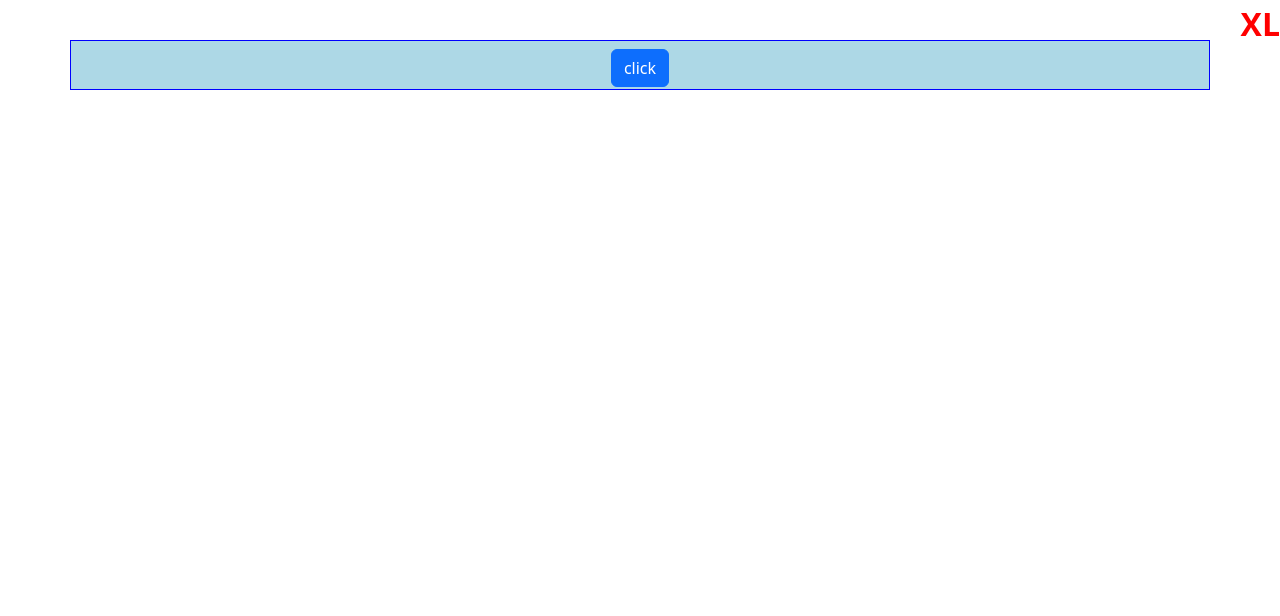
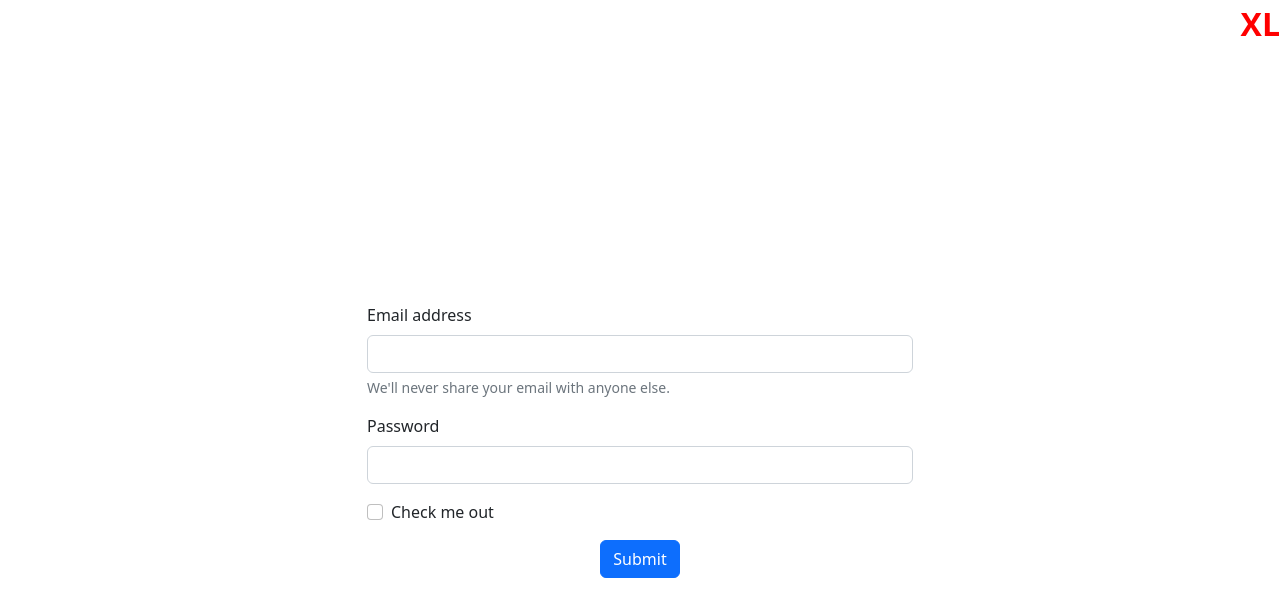
Before and after one commit to Johan-Hennius/practice-page, a plain HTML site: page index.html in a window 1280 px wide. Drawn offline with nearby package versions, Linux system fonts and the light colour scheme.

Commit message:
Practice for basic alignment of form using flexbox

```diff
--- a/index.html
+++ b/index.html
@@ -22,10 +22,23 @@
 <body>
 
     <main class="container">
-        <div class="row box">
-            <div class="col-auto mx-auto my-auto">
-                <button class="btn btn-primary">click</button>
+        <div class="row min-vh-100 d-flex justify-content-center align-items-center">
+        <form class="col-10 col-md-8 col-lg-6 form-wrapper d-flex flex-column">
+            <div class="mb-3">
+              <label for="exampleInputEmail1" class="form-label">Email address</label>
+              <input type="email" class="form-control" id="exampleInputEmail1" aria-describedby="emailHelp">
+              <div id="emailHelp" class="form-text">We'll never share your email with anyone else.</div>
             </div>
+            <div class="mb-3">
+              <label for="exampleInputPassword1" class="form-label">Password</label>
+              <input type="password" class="form-control" id="exampleInputPassword1">
+            </div>
+            <div class="mb-3 form-check">
+              <input type="checkbox" class="form-check-input" id="exampleCheck1">
+              <label class="form-check-label" for="exampleCheck1">Check me out</label>
+            </div>
+            <button type="submit" class="btn btn-primary mx-auto">Submit</button>
+          </form>
         </div>
     </main>
 
```
Also changed, not shown: assets/css/style.css (+11 -0 lines).
